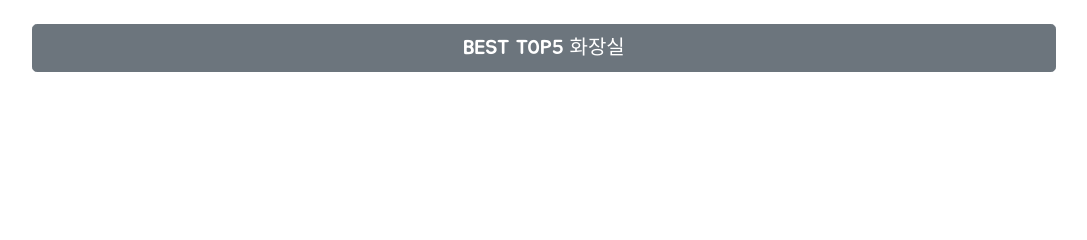
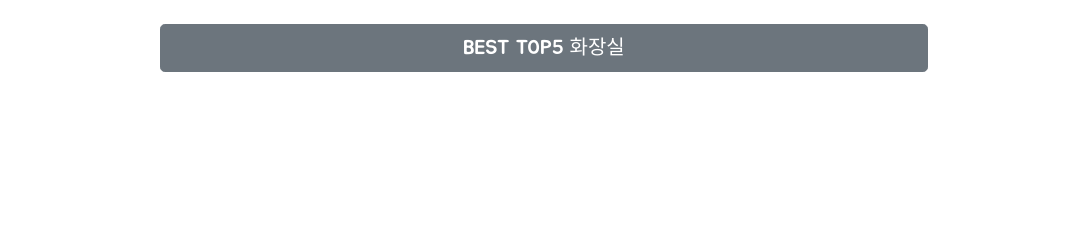
Before and after one commit to moondust46/sparta_myproject, a Flask app: page / in a window 1280 px wide. Shown: the part 546-786 px from the top of the page, without its empty margins (96-1183 px from the left). Run offline with Flask 2, Linux system fonts and the light colour scheme; some libraries are stand-ins or nearby versions.

Commit message:
h2 css 적용 확인, button  style 본문으로 이동

```diff
--- a/myproject/templates/index.html
+++ b/myproject/templates/index.html
@@ -70,7 +70,7 @@ var callback = function(result, status) {
 places.keywordSearch('화장실', callback);
 </script>
 <br>
-<div class="button">
+<div class="button" style="margin: auto;padding: auto;width: 60%;">
 <button type="button" class="btn btn-secondary btn-lg btn-block">BEST TOP5 화장실</button>
 </div>
 
```
